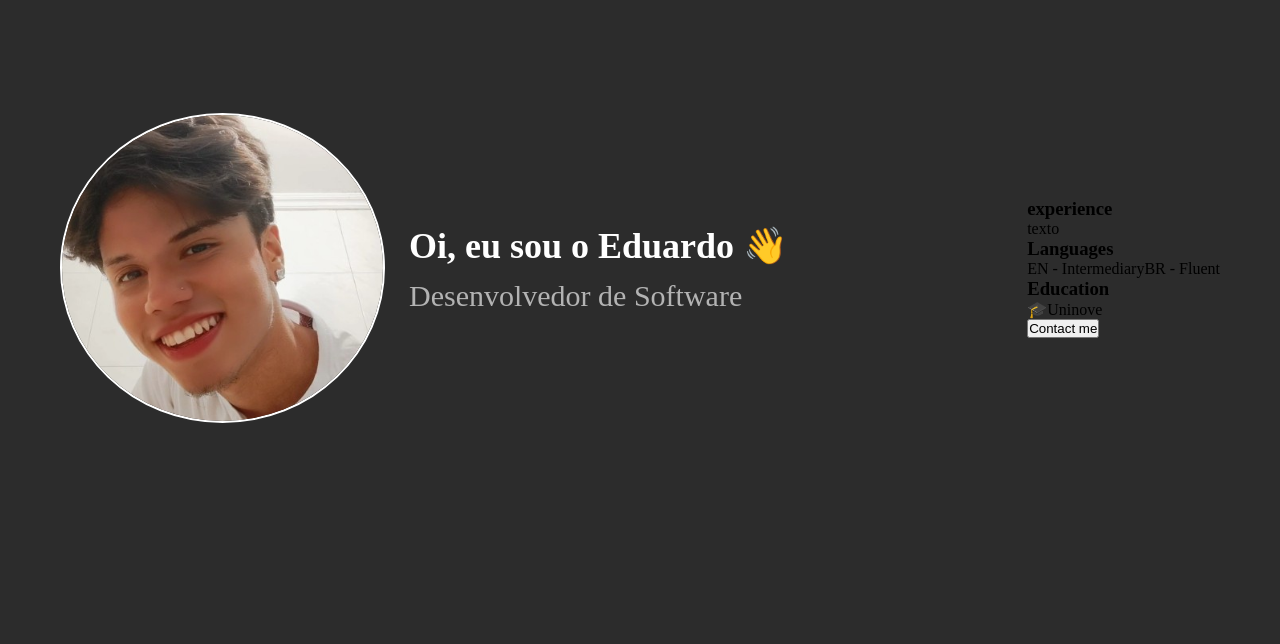
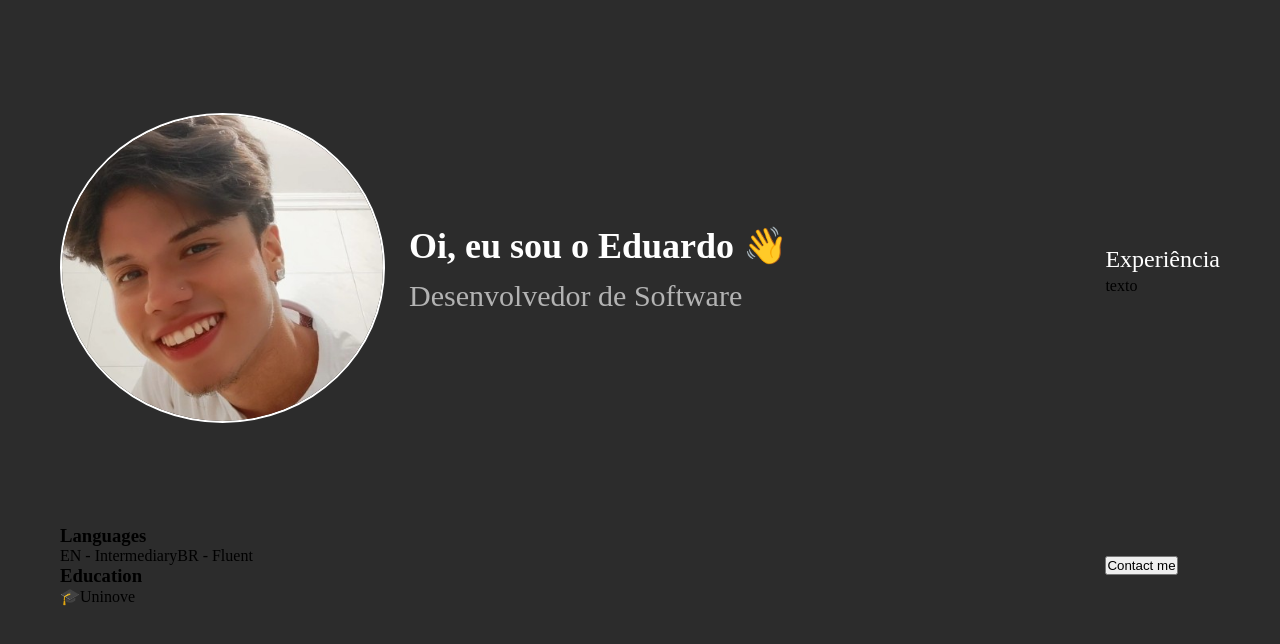
Before and after one commit to EduardoSilvaNegreiros/my-portifolio, a Next.js app: page / in a window 1280 px wide. Shown: the top 644 px of the page. Built offline with nearby package versions, Linux system fonts and the light colour scheme.

Commit message:
Estilizando a sessão de titulos

```diff
--- /dev/null
+++ b/src/app/components/experience/experience.scss
@@ -0,0 +1,5 @@
+.experience {
+  display: flex;
+  flex-direction: column;
+  align-items: center;
+}
--- /dev/null
+++ b/src/app/components/experience/experience.tsx
@@ -0,0 +1,13 @@
+import { SectionTitle } from "../sectionTitle/section-title";
+
+export function Experience() {
+  return(
+    <div className="experience">
+        <SectionTitle text="Experiência"/>
+        <p>texto</p>
+        <div className="experience-time">
+
+        </div>
+      </div>
+  );
+}
--- /dev/null
+++ b/src/app/components/sectionTitle/section-title.scss
@@ -0,0 +1,6 @@
+.section-title {
+  font-weight: 500;
+  font-size: 24px;
+  line-height: 36px;
+  color: var(--text-primary);
+}
--- /dev/null
+++ b/src/app/components/sectionTitle/section-title.tsx
@@ -0,0 +1,11 @@
+import "./section-title.scss"
+
+interface SectionTitleProps {
+  text: string;
+}
+
+export function SectionTitle({ text } : SectionTitleProps) {
+  return (
+    <h3 className="section-title">{text}</h3>
+  )
+}
--- a/src/app/page.tsx
+++ b/src/app/page.tsx
@@ -1,3 +1,4 @@
+import { Experience } from "./components/experience/experience";
 import { Header } from "./components/header/header";
 
 import "./styles/home.scss";
@@ -5,19 +6,17 @@
 export default function Home() {
   return (
     <main className="container">
-    <Header/>
-    <div className="experience">
-      <h3>experience</h3>
-      <p>texto</p>
-      <div className="experience-time">
+      <Header />
+      <Experience/>
 
-      </div>
+
         <div className="infos">
           <h3>Languages</h3>
           <div className="languages-info">
             <span>EN - Intermediary</span>
             <span>BR - Fluent</span>
           </div>
+
           <h3>Education</h3>
           <div className="educational-info">
             <span>🎓</span>
@@ -25,12 +24,10 @@
           </div>
         </div>
         <div className="buttons">
-        <div className="social">
-
-        </div>
+          <div className="social"></div>
           <button>Contact me</button>
         </div>
-    </div>
+
     </main>
   );
 }
```
Lines whose indentation alone changed are shown as unchanged.
